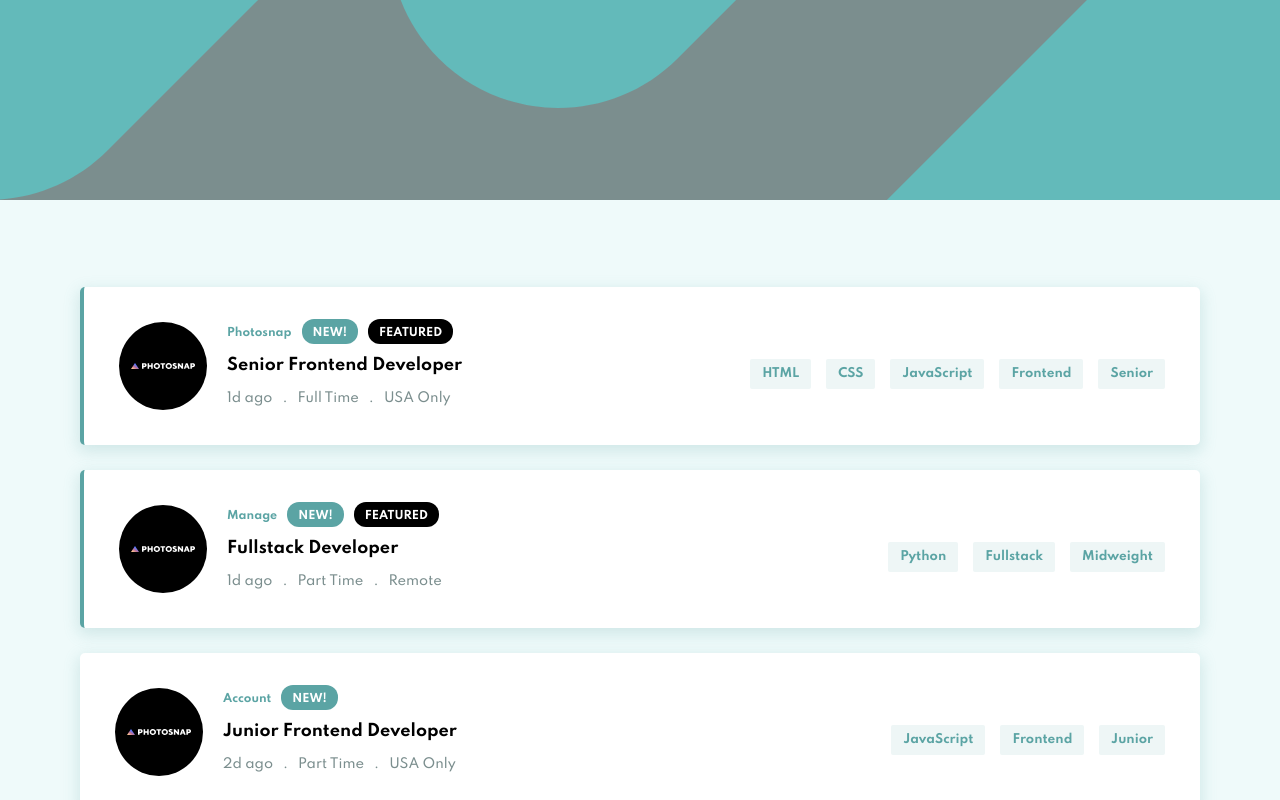
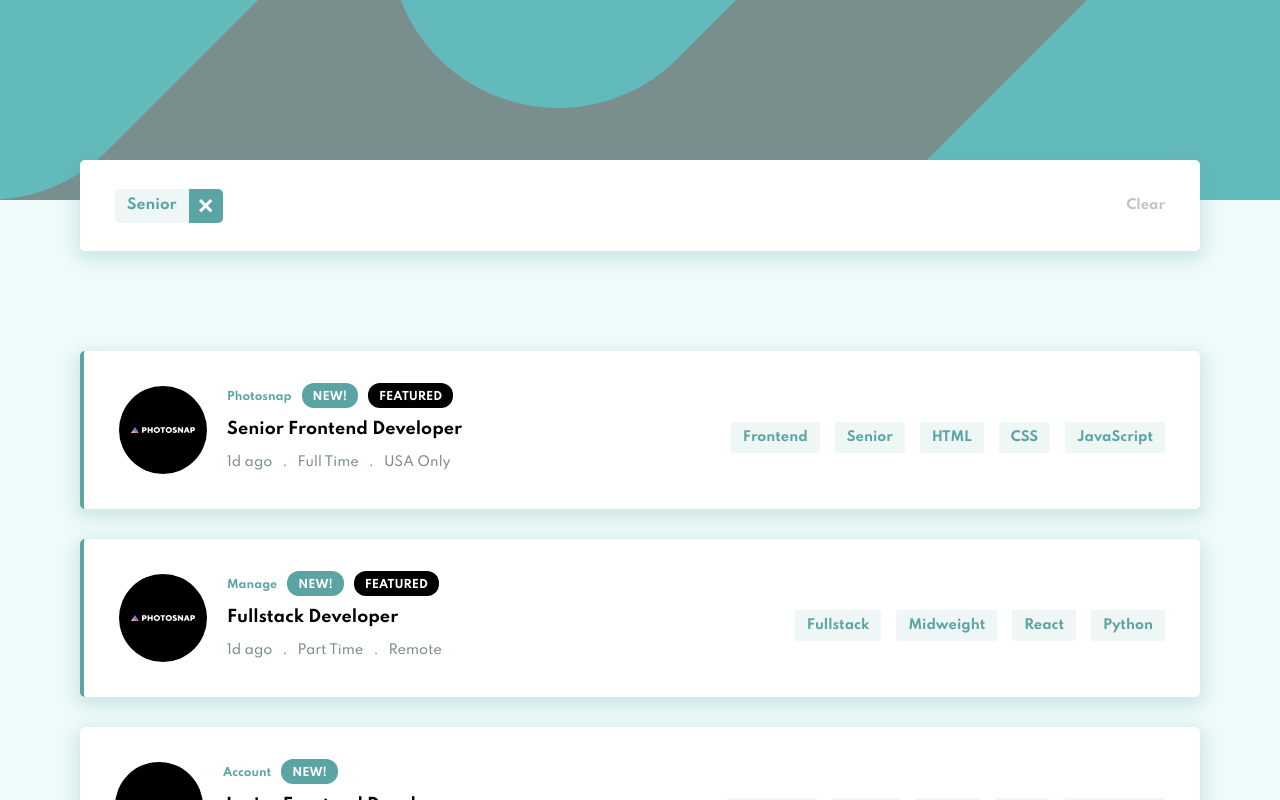
Before and after one commit to emmaadesile/static-job-listings, a React (Create React App) app: page / in a window 1280 px wide. Both pictures are taken after a click on the element "Senior". Shown: the top 800 px of the page. Built offline with nearby package versions, Linux system fonts and the light colour scheme.

Commit message:
add filter options

```diff
--- a/src/App.js
+++ b/src/App.js
@@ -3,16 +3,21 @@ import styled from "styled-components";
 import jobs from "./data/data";
 import Header from "./components/header";
 import Card from "./components/card";
-import { breakpoints, colors } from "./styles/theme";
+import Filter from "./components/filter";
+import { breakpoints } from "./styles/theme";
 
 const StyledLayout = styled.main`
   max-width: ${breakpoints.desktop};
   margin: 0 auto;
-  margin-top: 2em;
-  padding: 30px 80px;
-  padding-bottom: 200px;
+  padding: 30px 80px 30px;
+  padding-bottom: 150px;
+  position: relative;
 
-  @media screen and (max-width: 375px) {
+  &:first-child {
+    margin: 0;
+  }
+
+  @media screen and (max-width: ${breakpoints.mobile}) {
     padding: 5px 20px;
   }
 
@@ -22,20 +27,42 @@ const StyledLayout = styled.main`
 `;
 
 function App() {
-  const [filter, setfilter] = React.useState([]);
-  const filterRef = React.useRef("");
+  const [filters, setFilters] = React.useState([]);
+  const removeFilterRef = React.useRef([]);
 
-  const handleFilterClick = () => {
-    const filterArr = [];
-    filterArr.push(filterRef.current);
-    setfilter(filterArr);
-    console.log(filter);
+  // remove a filter
+  const handleRemoveFilter = (e) => {
+    const currentFilter =
+      removeFilterRef.current.parentElement.firstElementChild.innerText;
+    setFilters(filters.filter((item) => item !== currentFilter));
+  };
+
+  // clear all filters
+  const handleClearFilter = () => {
+    setFilters([]);
+  };
+
+  // add a filter
+  const handleFilterClick = (e) => {
+    const item = e.target.innerText;
+    if (filters.includes(item)) return;
+    else {
+      setFilters(filters.concat(item));
+    }
   };
 
   return (
     <div>
       <Header />
       <StyledLayout>
+        {filters.length > 0 && (
+          <Filter
+            filters={filters}
+            handleRemoveFilter={handleRemoveFilter}
+            handleClearFilter={handleClearFilter}
+            removeFilterRef={removeFilterRef}
+          />
+        )}
         {jobs.map((job) => (
           <Card
             key={job.id}
@@ -45,13 +72,14 @@ function App() {
             isNew={job.new}
             isFeatured={job.featured}
             postedAt={job.postedAt}
-            filters={job.languages}
+            langs={job.languages}
             contract={job.contract}
             location={job.location}
             level={job.level}
+            tools={job.tools}
             role={job.role}
+            filters={filters}
             handleFilterClick={handleFilterClick}
-            filterRef={filterRef}
           />
         ))}
       </StyledLayout>
--- a/src/components/card.js
+++ b/src/components/card.js
@@ -1,6 +1,6 @@
 import React from "react";
 import styled from "styled-components";
-import { colors } from "../styles/theme";
+import { colors, boxShadow, borderRadius, borderLeft } from "../styles/theme";
 
 const StyledCard = styled.div`
   padding: 35px;
@@ -8,11 +8,10 @@ const StyledCard = styled.div`
   grid-template-columns: 1fr 1fr;
   align-items: center;
   background: ${colors.white};
-  box-shadow: 0px 5px 15px 2px rgba(91, 164, 164, 0.2);
-  border-radius: 5px;
-  margin-top: 25px;
-  border-left: ${(props) =>
-    props.isFeatured ? "4px solid hsl(180, 29%, 50%)" : "none"};
+  box-shadow: ${boxShadow};
+  border-radius: ${borderRadius};
+  margin-top: 30px;
+  border-left: ${(props) => (props.isFeatured ? borderLeft : "none")};
   position: relative;
 
   .position {
@@ -77,7 +76,7 @@ const StyledCard = styled.div`
 
   .filters {
     justify-self: end;
-    font-size: 0.75em;
+    font-size: 13px;
     color: ${colors.primary};
     font-weight: 700;
     display: flex;
@@ -91,6 +90,12 @@ const StyledCard = styled.div`
       margin-left: 15px;
       margin-top: 15px;
       cursor: pointer;
+      transition: all 300ms ease-in-out;
+
+      &:hover {
+        background: ${colors.primary};
+        color: ${colors.white};
+      }
     }
   }
 
@@ -136,10 +141,6 @@ const StyledCard = styled.div`
   }
 `;
 
-const Logo = styled.div`
-  background-image: url("../static/images/photosnap.svg");
-`;
-
 const Card = ({
   position,
   company,
@@ -147,14 +148,17 @@ const Card = ({
   isNew,
   isFeatured,
   postedAt,
-  filters = ["HTML", "CSS", "JavaScript"],
+  langs = "",
   contract,
   location,
   level,
   role,
+  tools = "",
+  filters,
   handleFilterClick,
-  filterRef,
 }) => {
+  const allFilters = [role, level, ...tools].concat(langs);
+
   return (
     <StyledCard isFeatured={isFeatured}>
       <div className="position">
@@ -178,16 +182,14 @@ const Card = ({
         </div>
       </div>
       <div className="filters">
-        {filters.concat([role, level]).map((filter, index) => (
-          <span
-            className="filter"
-            key={index}
-            ref={filterRef}
-            onClick={handleFilterClick}
-          >
-            {filter}
-          </span>
-        ))}
+        {allFilters.map(
+          (filter, index) =>
+            filter !== "" && (
+              <span key={index} className="filter" onClick={handleFilterClick}>
+                {filter}
+              </span>
+            )
+        )}
       </div>
     </StyledCard>
   );
--- /dev/null
+++ b/src/components/filter.js
@@ -0,0 +1,94 @@
+import React from "react";
+import styled from "styled-components";
+import { colors, boxShadow, borderRadius } from "../styles/theme";
+
+const StyledContainer = styled.div`
+  padding: 10px 35px;
+  padding-bottom: 25px;
+  display: grid;
+  grid-template-columns: 3fr 1fr;
+  align-items: center;
+  background: ${colors.white};
+  box-shadow: ${boxShadow};
+  border-radius: ${borderRadius};
+  border-left: ${(props) =>
+    props.isFeatured ? "4px solid hsl(180, 29%, 50%)" : "none"};
+  transform: translateY(-70px);
+
+  .clear {
+    margin-top: 15px;
+    color: ${colors.grey};
+    font-weight: 700;
+    font-size: 13px;
+    justify-self: end;
+    cursor: pointer;
+    transition: color 300ms ease-in-out;
+
+    &:hover {
+      color: ${colors.black};
+    }
+  }
+
+  .filter {
+    background: ${colors.lightGreyCyanFilter};
+    align-self: center;
+    border-radius: 2px;
+    margin-right: 15px;
+    margin-top: 15px;
+    cursor: pointer;
+    display: flex;
+    align-items: center;
+    border-radius: ${borderRadius};
+    margin-right: 10px;
+
+    .filter-name {
+      padding: 8px 12px;
+      font-weight: 700;
+      font-size: 14px;
+      color: ${colors.primary};
+    }
+
+    .removeIcon {
+      background-color: ${colors.primary};
+      padding: 10px;
+      display: flex;
+      align-items: center;
+      justify-content: center;
+      border-top-right-radius: 5px;
+      border-bottom-right-radius: 5px;
+      transition: background-color 300ms ease-in-out;
+
+      &:hover,
+      &:active,
+      &:focus {
+        background-color: ${colors.black};
+      }
+    }
+  }
+`;
+
+const Filter = ({ filters , handleRemoveFilter, removeFilterRef, handleClearFilter}) => (
+  <StyledContainer>
+    <div style={{ display: "flex", flexWrap: "wrap" }}>
+      {filters.map((filter, index) => (
+        <div className="filter" key={index}>
+          <div className="filter-name">{filter}</div>
+          <div className="removeIcon" onClick={handleRemoveFilter} ref={removeFilterRef}>
+            <svg xmlns="http://www.w3.org/2000/svg" width="14" height="14">
+              <path
+                fill={colors.white}
+                fillRule="evenodd"
+                d="M11.314 0l2.121 2.121-4.596 4.596 4.596 4.597-2.121 2.121-4.597-4.596-4.596 4.596L0 11.314l4.596-4.597L0 2.121 2.121 0l4.596 4.596L11.314 0z"
+              />
+            </svg>
+          </div>
+        </div>
+      ))}
+    </div>
+    <div className="clear" onClick={handleClearFilter}>
+      <p>Clear</p>
+    </div>
+  </StyledContainer>
+);
+
+export default Filter;
--- a/src/styles/theme.js
+++ b/src/styles/theme.js
@@ -14,4 +14,8 @@ module.exports = {
     desktop: "1440px",
     mobile: "375px",
   },
+
+  boxShadow: "0px 5px 15px 5px rgba(91, 164, 164, 0.2)",
+  borderRadius: "5px",
+  borderLeft: "4px solid hsl(180, 29%, 50%)"
 };
```
